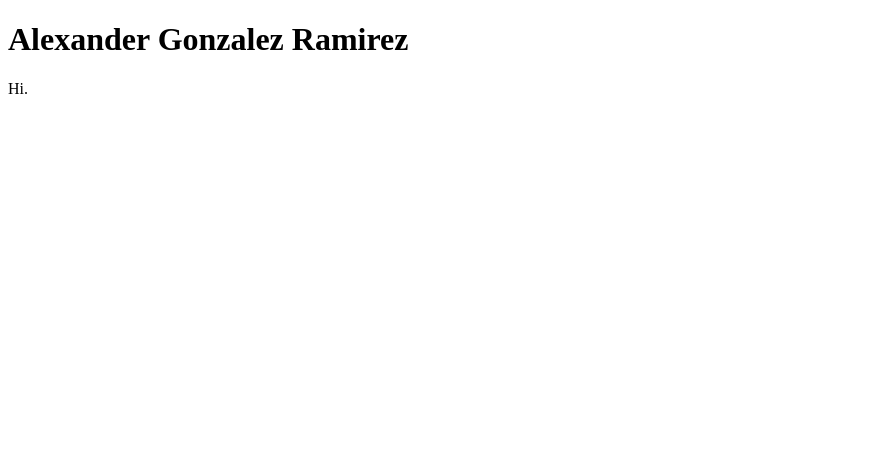
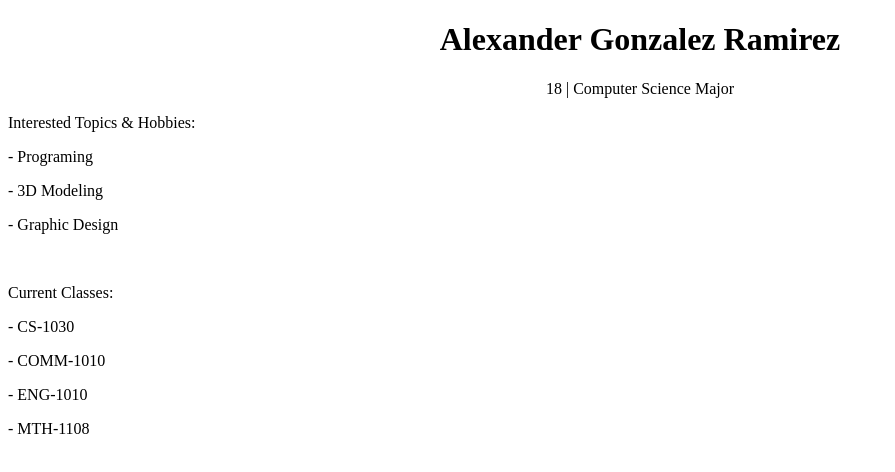
Before and after one commit to agonz2/agonz2.github.io, a plain HTML site: page index.html in a window 1280 px wide. Shown: the whole page, without its empty margins (0-895 px from the left). Drawn offline with Linux system fonts and the light colour scheme.

Commit message:
Update index.html

```diff
--- a/index.html
+++ b/index.html
@@ -1,12 +1,25 @@
 <!DOCTYPE html>
 <html>
     <head>
+    <style>
+    h1 {text-align: center;}
+    </style>
     <title>Page Title</title>
     </head>
     <body>
+        <h1>Alexander Gonzalez Ramirez</h1>
+        <center>18 | Computer Science Major</center>
+        <p>Interested Topics & Hobbies: </p>
+        <p>- Programing<p>
+        <p>- 3D Modeling<p>
+        <p>- Graphic Design<p>
+        &nbsp;
 
-        <h1>Alexander Gonzalez Ramirez</h1>
-        <p>Hi.</p>
+        <p> Current Classes:<p>
+        <p>- CS-1030<p>
+        <p>- COMM-1010<p>
+        <p>- ENG-1010<p>
+        <p>- MTH-1108<p>
 
     </body>
 </html>
```
